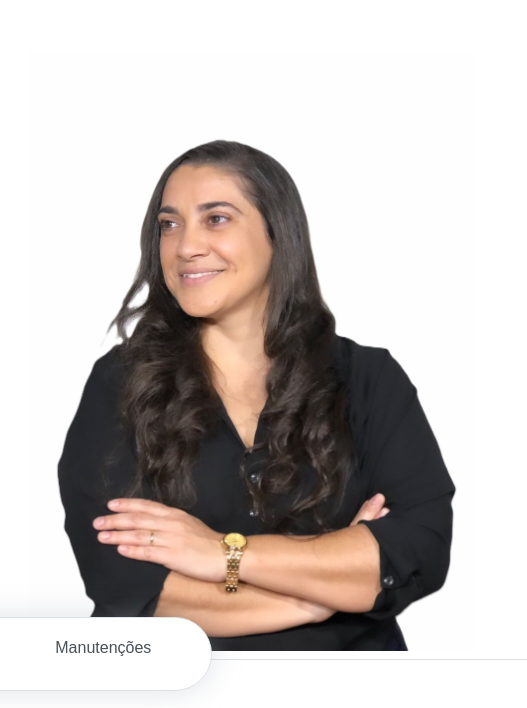
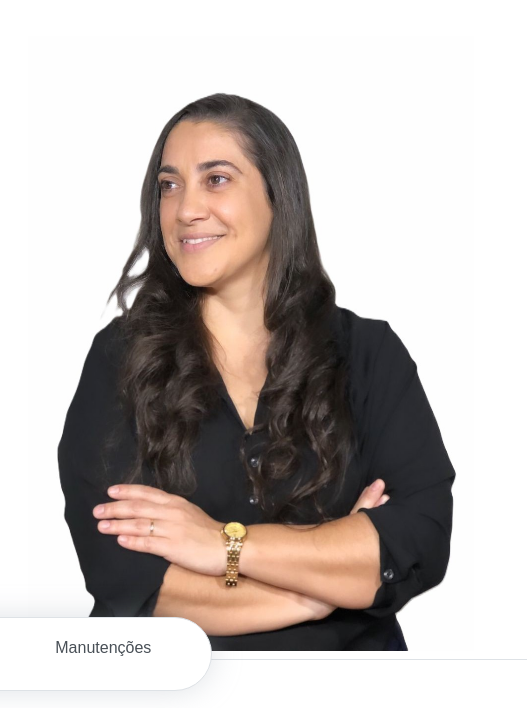
Before and after one commit to andrademachado/andrademachado.github.io, a plain HTML site: page index.html in a window 1280 px wide. Shown: the part 92-800 px from the top of the page, 753-1280 px from the left. Drawn offline with nearby package versions, Linux system fonts and the light colour scheme.

Commit message:
ajuste de img  eu12

```diff
--- a/index.html
+++ b/index.html
@@ -90,7 +90,7 @@
                 </div>
             </div>
             <div class="img-holder">
-                <img src="assets/imgs/eu12.jpg"  width="50px" height="600px" alt="Desenvolvedor de sites">
+                <img src="assets/imgs/eu12.jpg"  width="50px" height="655px" alt="Desenvolvedor de sites">
             </div>
         </div>
 
```
